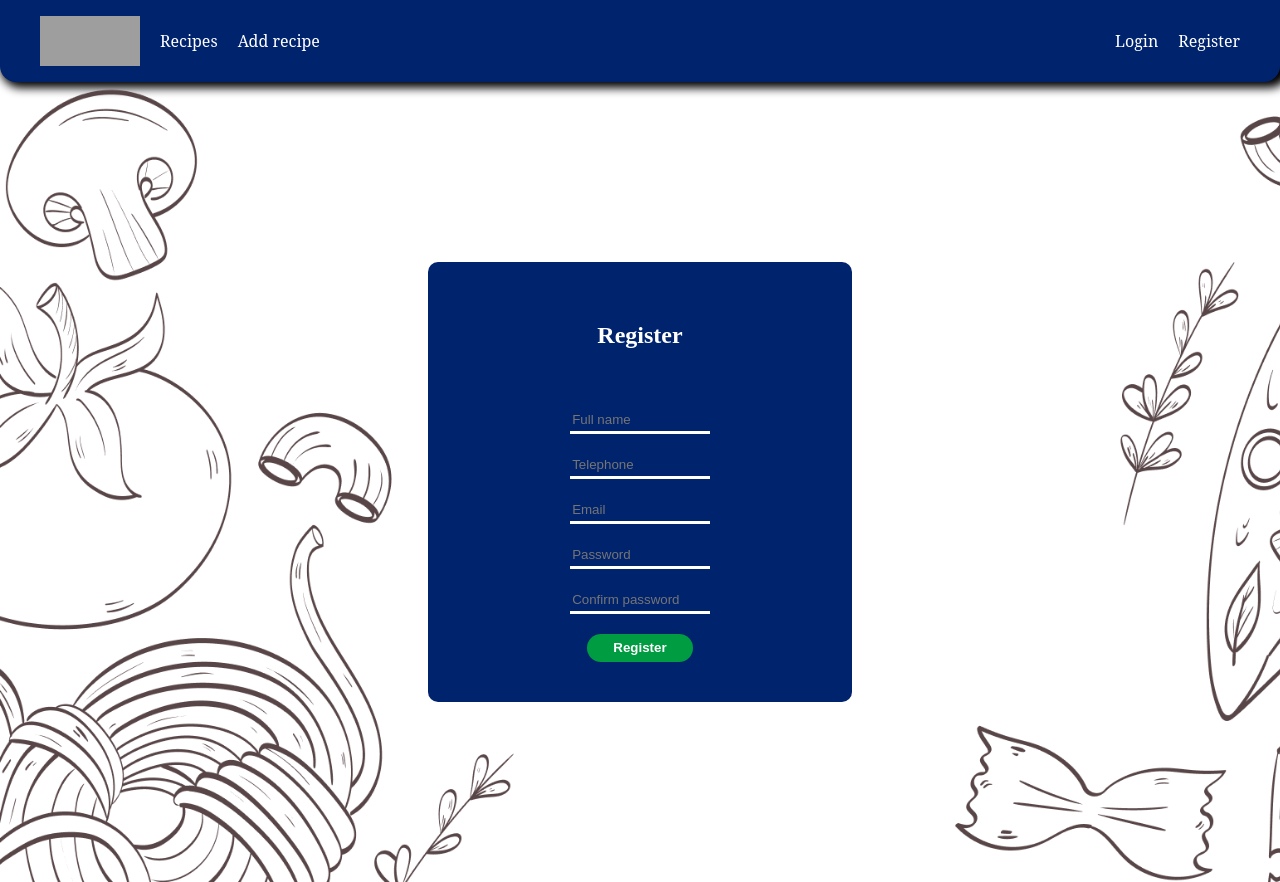
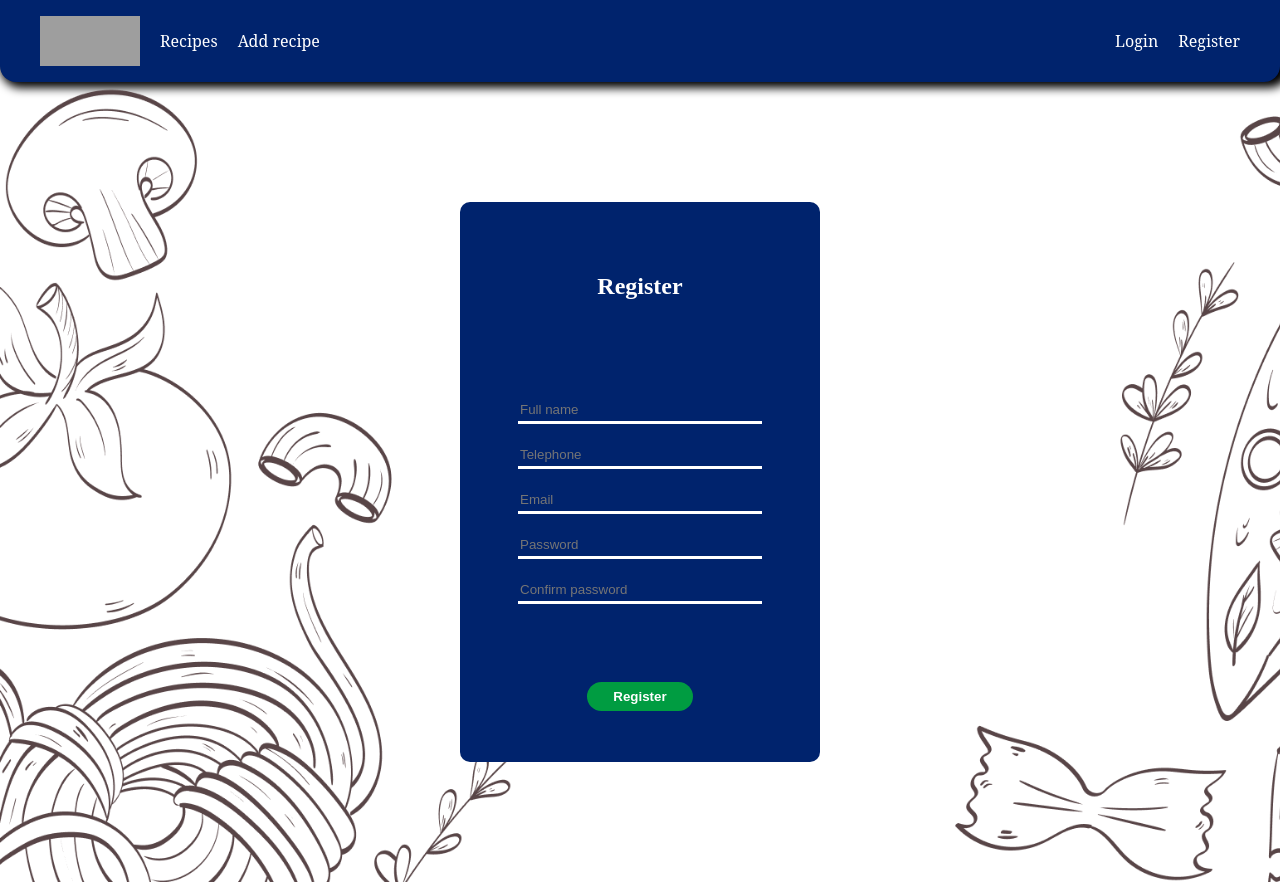
Before and after one commit to Ropler6/Proba-IT-2024, a SvelteKit app: page /register in a window 1280 px wide. Built offline with nearby package versions, Linux system fonts and the light colour scheme; grey boxes are pictures that could not be loaded.

Commit message:
/register: Improve ui
Signed-off-by: Ropler6 <robertmercea@gmail.com>

```diff
--- a/src/routes/register/+page.svelte
+++ b/src/routes/register/+page.svelte
@@ -15,8 +15,8 @@
       <input class="input-field" type="email" placeholder="Email">
       <input class="input-field" type="password" placeholder="Password">
       <input class="input-field" type="password" placeholder="Confirm password">
-      <button class="submit">Register</button>
     </form>
+    <button class="submit">Register</button>
   </div>
 </main>
 
@@ -43,12 +43,14 @@
   .register {
     justify-content: space-around;
     padding: var(--size-l);
-    width: max(200px, 30%);
-    height: 50%;
+    width: max(15em, 25%);
+    height: 65%;
     border-radius: 10px;
+    gap: var(--size-m);
   }
 
   form {
     gap: var(--size-l);
+    width: 100%;
   }
 </style>
```
